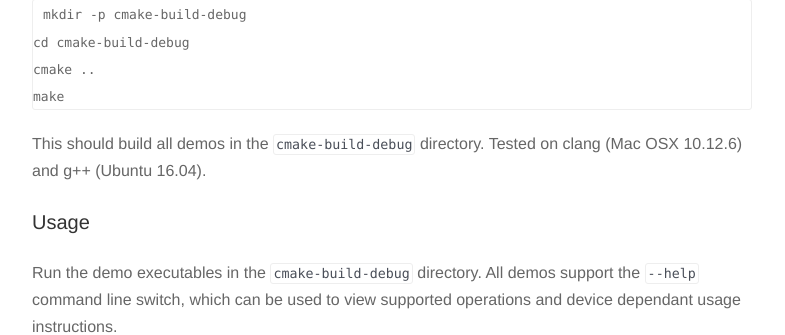
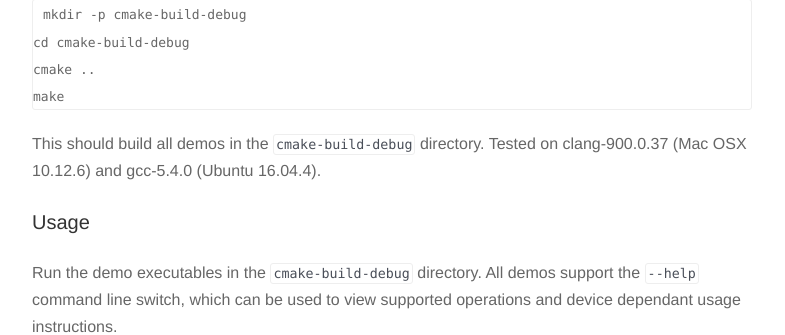
Before and after one commit to Sufi-Al-Hussaini/Sufi-Al-Hussaini.github.io, a Jekyll site: the page built from _posts/2017-09-30-irgen.markdown, in a window 1280 px wide. Shown: the part 725-1060 px from the top of the page, without its empty margins (248-1033 px from the left). Built offline with Jekyll 4.4.1, drawn with Linux system fonts in a browser that asks for light colours; nearby versions of some CDN libraries; some web fonts are replaced; comment, search, counter and statistics services are not loaded; a style sheet for code colours, icons or effects is not loaded.

Commit message:
Update posts

````diff
--- a/_posts/2017-09-30-irgen.markdown
+++ b/_posts/2017-09-30-irgen.markdown
@@ -26,7 +26,7 @@ make
 ```
 
 This should build all demos in the `cmake-build-debug` directory.
-Tested on clang (Mac OSX 10.12.6) and g++ (Ubuntu 16.04).
+Tested on clang-900.0.37 (Mac OSX 10.12.6) and gcc-5.4.0 (Ubuntu 16.04.4).
 
 
 ### Usage
--- a/_posts/2017-09-30-mpd-client-list.markdown
+++ b/_posts/2017-09-30-mpd-client-list.markdown
@@ -69,7 +69,6 @@ tags: MPD
 * [indimpc](//web.archive.org/web/20160506123139/http://mpd.wikia.com/wiki/Client:Indimpc "Client:Indimpc") - A minimalistic client with support for indicator-applet, notify-osd and multimedia keys via dbus.
 * [impc](http://www.impc.cz/) - Intelligent Music Player Client - shows related information (articles, images, covers) and learns to search related information from user defined web sources.
 * [gbemol](//web.archive.org/web/20160506123139/http://mpd.wikia.com/wiki/Client:Gbemol "Client:Gbemol") - A GTK+ client with a nice library browser
-
 * [gmpc](http://gmpclient.org/) - Gnome Music Player Client - A fully featured, low on resources player.
 * [guimup](//web.archive.org/web/20160506123139/http://mpd.wikia.com/wiki/Client:Guimup "Client:Guimup") - MPD client written in C++ and GTKMM
 * [Gimmix](//web.archive.org/web/20160506123139/http://mpd.wikia.com/wiki/Client:Gimmix "Client:Gimmix") - A graphical MPD client written in C using GTK+2
````
